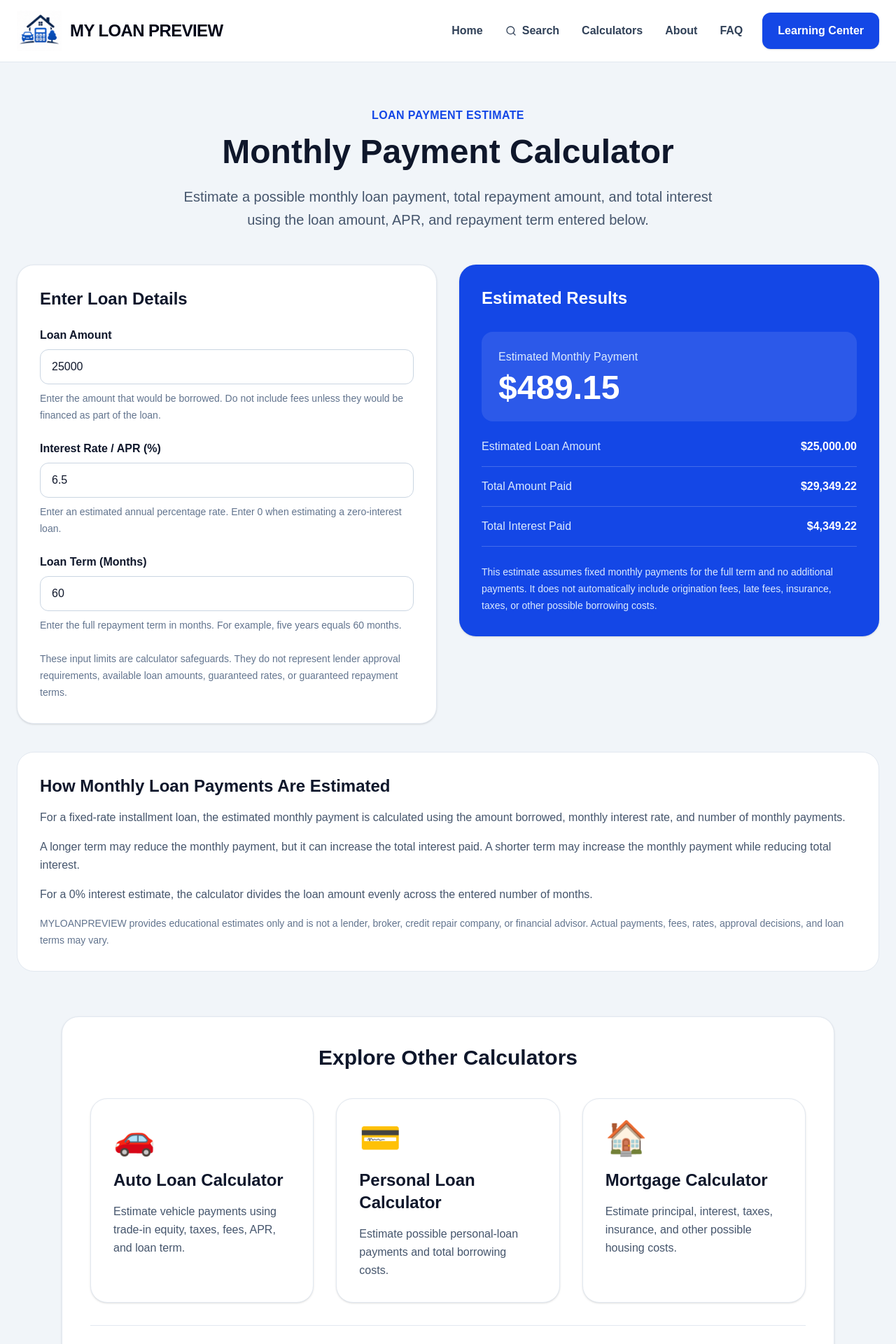
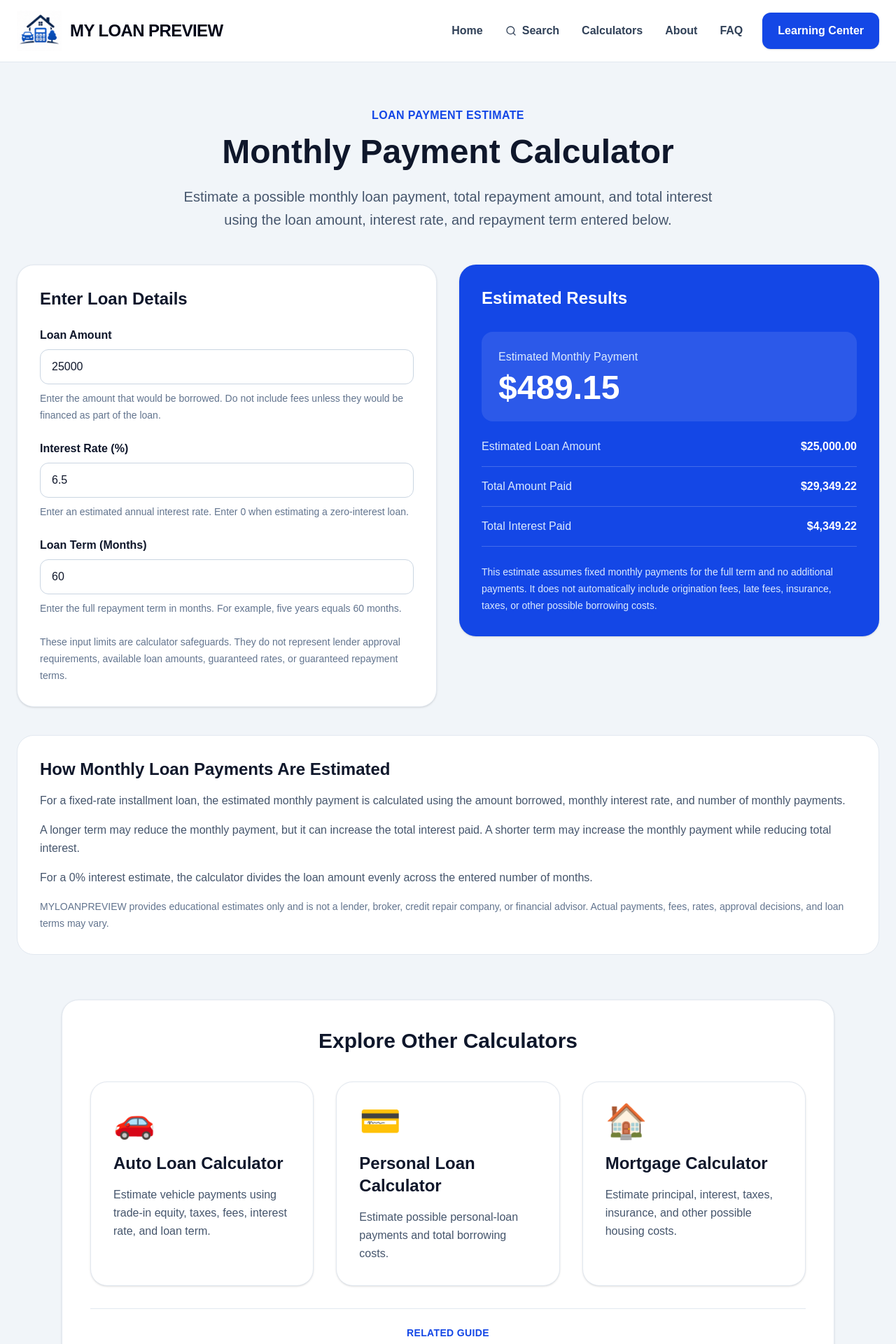
Before and after one commit to 39jorgegonzalez-lab/myloanpreview, a Next.js app: page /monthly-payment-calculator in a window 1280 px wide. Shown: the top 1920 px of the page at 70% size. Built offline with nearby package versions, Linux system fonts and the light colour scheme.

Commit message:
Review: Improve monthly payment terminology and coverage

```diff
--- a/app/monthly-payment-calculator/page.tsx
+++ b/app/monthly-payment-calculator/page.tsx
@@ -176,7 +176,7 @@ export default function MonthlyPaymentCalculator() {
           <p className="mx-auto max-w-3xl text-lg leading-relaxed text-slate-600 md:text-xl">
             Estimate a possible monthly loan payment,
             total repayment amount, and total interest
-            using the loan amount, APR, and repayment
+            using the loan amount, interest rate, and repayment
             term entered below.
           </p>
         </div>
@@ -203,7 +203,7 @@ export default function MonthlyPaymentCalculator() {
               />
 
               <InputBox
-                label="Interest Rate / APR (%)"
+                label="Interest Rate (%)"
                 value={interestRate}
                 setValue={setInterestRate}
                 min={0}
@@ -211,7 +211,7 @@ export default function MonthlyPaymentCalculator() {
                 step="0.01"
                 inputMode="decimal"
                 required
-                helpText="Enter an estimated annual percentage rate. Enter 0 when estimating a zero-interest loan."
+                helpText="Enter an estimated annual interest rate. Enter 0 when estimating a zero-interest loan."
               />
 
               <InputBox
@@ -371,7 +371,7 @@ export default function MonthlyPaymentCalculator() {
 
               <p className="leading-relaxed text-slate-600">
                 Estimate vehicle payments using trade-in
-                equity, taxes, fees, APR, and loan term.
+                equity, taxes, fees, interest rate, and loan term.
               </p>
             </a>
 
```
Also changed, not shown: 1 other file (tests, documents, lock files or other folders).
